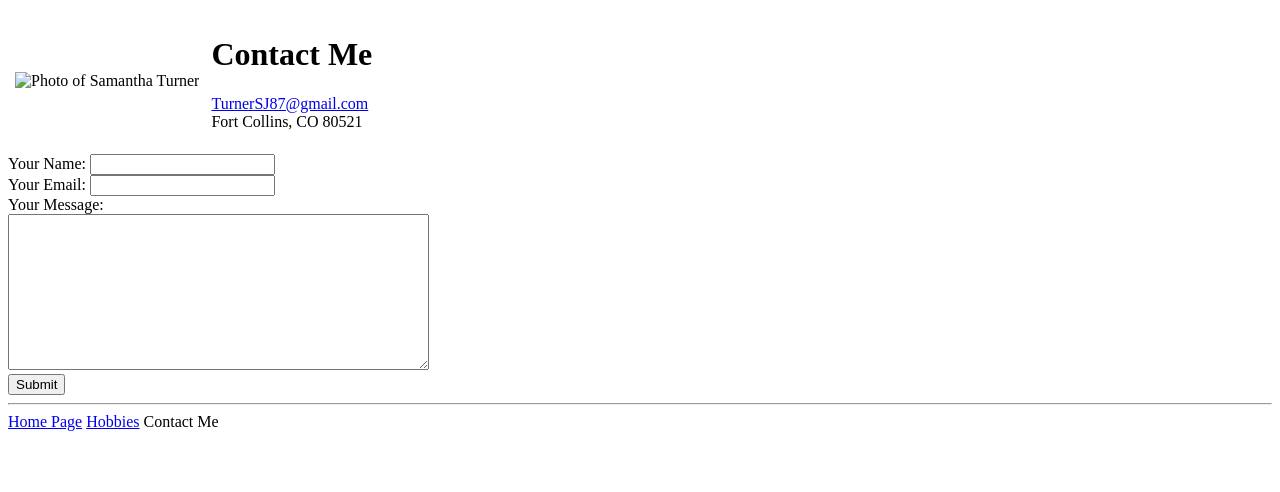
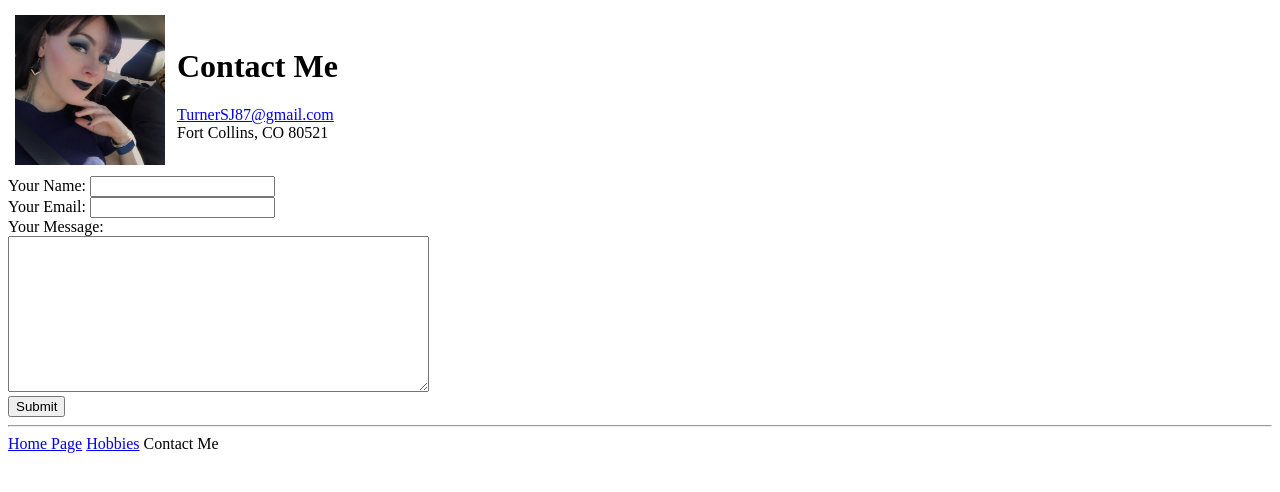
Before and after one commit to TurnerSJ87/cv, a plain HTML site: page contact-me.html in a window 1280 px wide. Drawn offline with Linux system fonts and the light colour scheme.

Commit message:
Correction of Personal Photo file name

```diff
--- a/contact-me.html
+++ b/contact-me.html
@@ -11,7 +11,7 @@
     <table cellpadding="5">
       <tbody>
         <tr>
-          <td><img src="Personal Photo.jpg"
+          <td><img src="Samantha.jpg"
                    width="150" alt="Photo of Samantha Turner"></td>
           <td><h1>Contact Me</h1>
               <p><a href="TurnerSJ87@gmail.com">TurnerSJ87@gmail.com</a><br>
```
Also changed, not shown: hobbies.html (+1 -1 lines), index.html (+1 -1 lines), Samantha.jpg (added).
